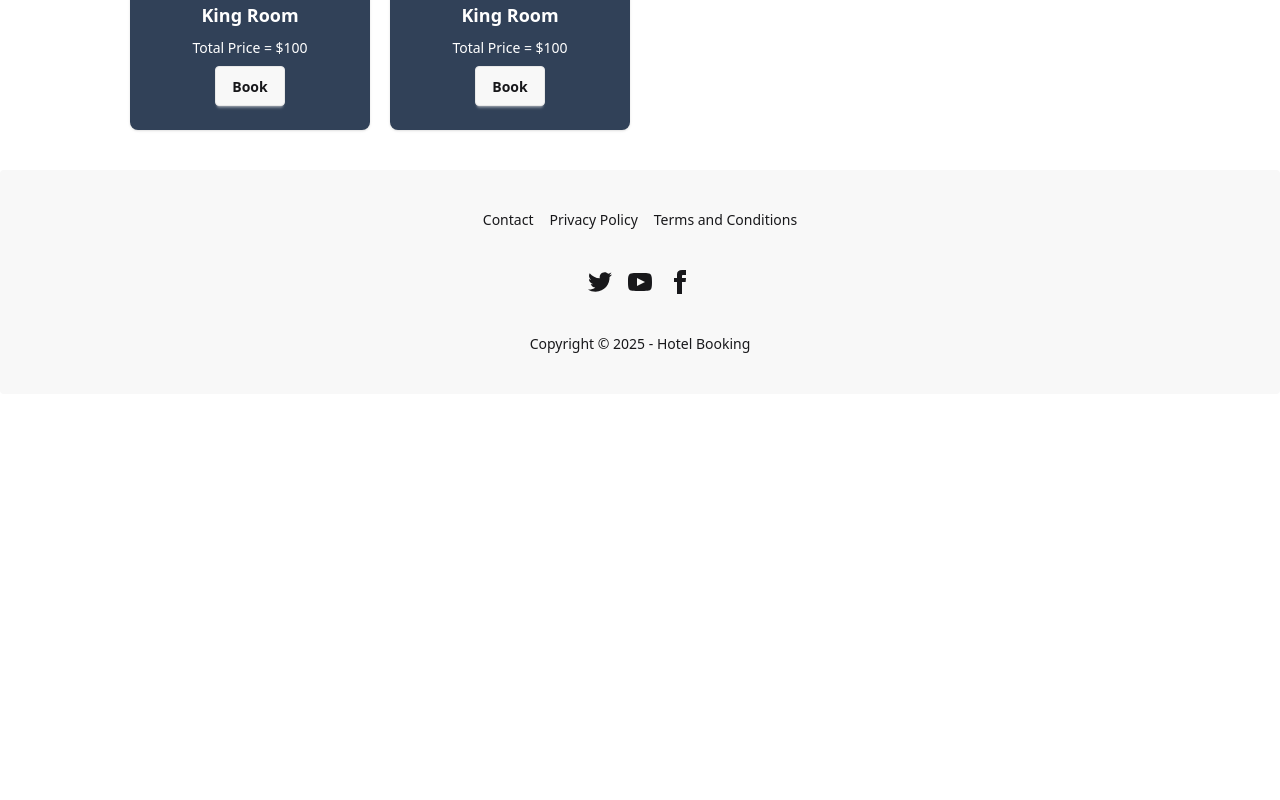
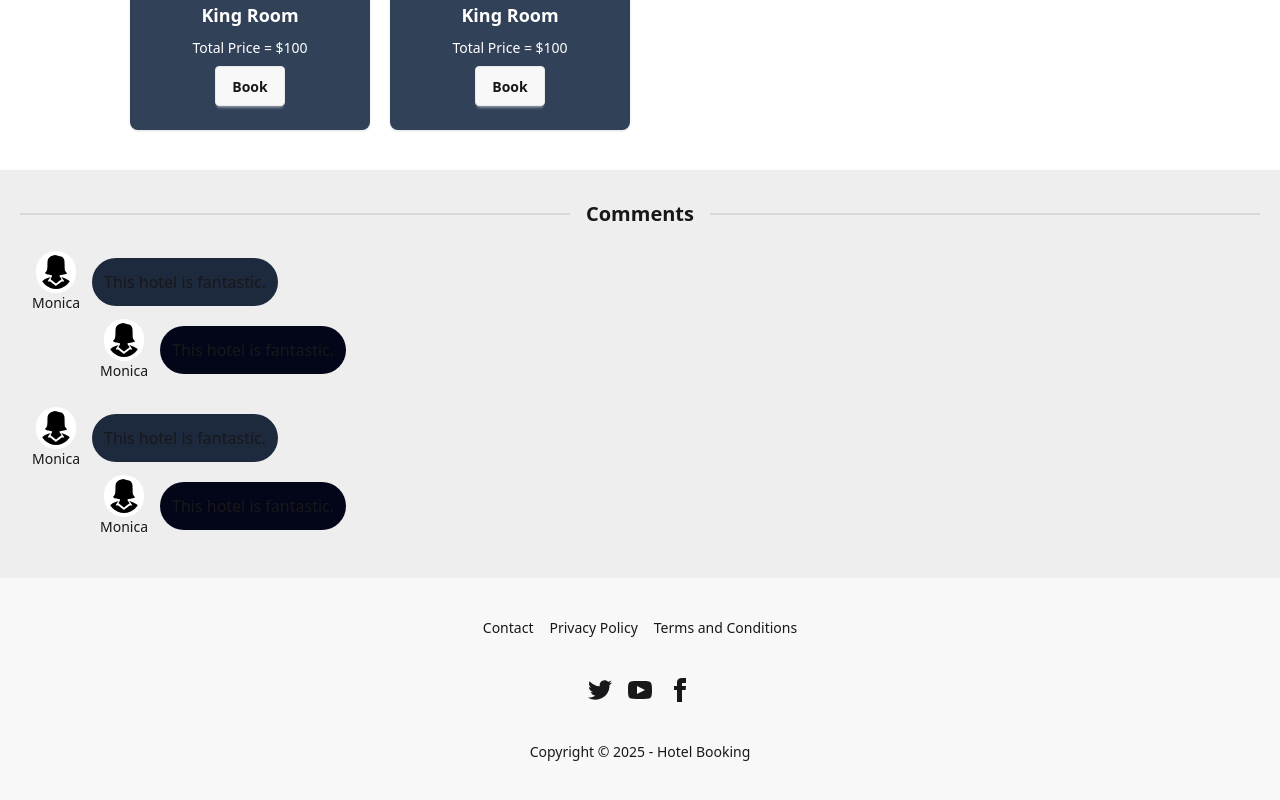
Before and after one commit to 001M4N/Hotel-Booking, a React (Vite) app in the folder hotel-booking/: page / in a window 1280 px wide. Shown: the part 1807-2607 px from the top of the page. Before the commit the page ends 2201 px from the top, so only its background shows below. Built offline with nearby package versions, Linux system fonts and the light colour scheme.

Commit message:
the static part of CommentSection is done

```diff
--- /dev/null
+++ b/hotel-booking/src/components/Comment.jsx
@@ -0,0 +1,18 @@
+import UserImage from "./UserImage";
+
+export default function Comment({ isReply = false }) {
+  const indent = isReply ? "ml-20 -mt-5" : "ml-3";
+  console.log(isReply);
+  const bgColor = isReply ? "bg-slate-950" : "bg-slate-800";
+
+  return (
+    <div className={`flex ${indent} my-4`}>
+      <UserImage />
+      <div
+        className={`${bgColor} p-3 mx-w-full rounded-3xl m-3 flex justify-center items-center`}
+      >
+        <p>This hotel is fantastic.</p>
+      </div>
+    </div>
+  );
+}
--- /dev/null
+++ b/hotel-booking/src/components/CommentsSection.jsx
@@ -0,0 +1,15 @@
+import Comment from "./comment";
+
+export default function CommentsSection() {
+  return (
+    <div className="bg-base-300 p-5">
+      <div className="divider mb-6">
+        <h2 className="text-xl font-bold text-center">Comments</h2>
+      </div>
+      <Comment />
+      <Comment isReply="True" />
+      <Comment />
+      <Comment isReply="True" />
+    </div>
+  );
+}
--- /dev/null
+++ b/hotel-booking/src/components/UserImage.jsx
@@ -0,0 +1,11 @@
+export default function UserImage() {
+  return (
+    <div className="flex flex-col justify-center items-center">
+      <img
+        src="../../public/assets/woman.svg"
+        className="w-10 bg-white rounded-full p-1"
+      />
+      <p className="text-sm"> Monica</p>
+    </div>
+  );
+}
--- a/hotel-booking/src/pages/HotelPage.jsx
+++ b/hotel-booking/src/pages/HotelPage.jsx
@@ -5,6 +5,7 @@ import HotelDescription from "../components/HotelDescription";
 import List from "../components/List";
 import PropertyCard from "../components/PropertyCard";
 import Filter from "../components/Filter";
+import CommentsSection from "../components/CommentsSection";
 
 export default function HotelPage() {
   const Rooms = Array(10)
@@ -27,6 +28,7 @@ export default function HotelPage() {
       <HotelDescription />
       <Filter />
       <List items={Rooms} listTitle="Rooms" />
+      <CommentsSection />
       <Footer />
     </>
   );
```
Also changed, not shown: hotel-booking/public/assets/man.svg (added), hotel-booking/public/assets/woman.svg (added).
